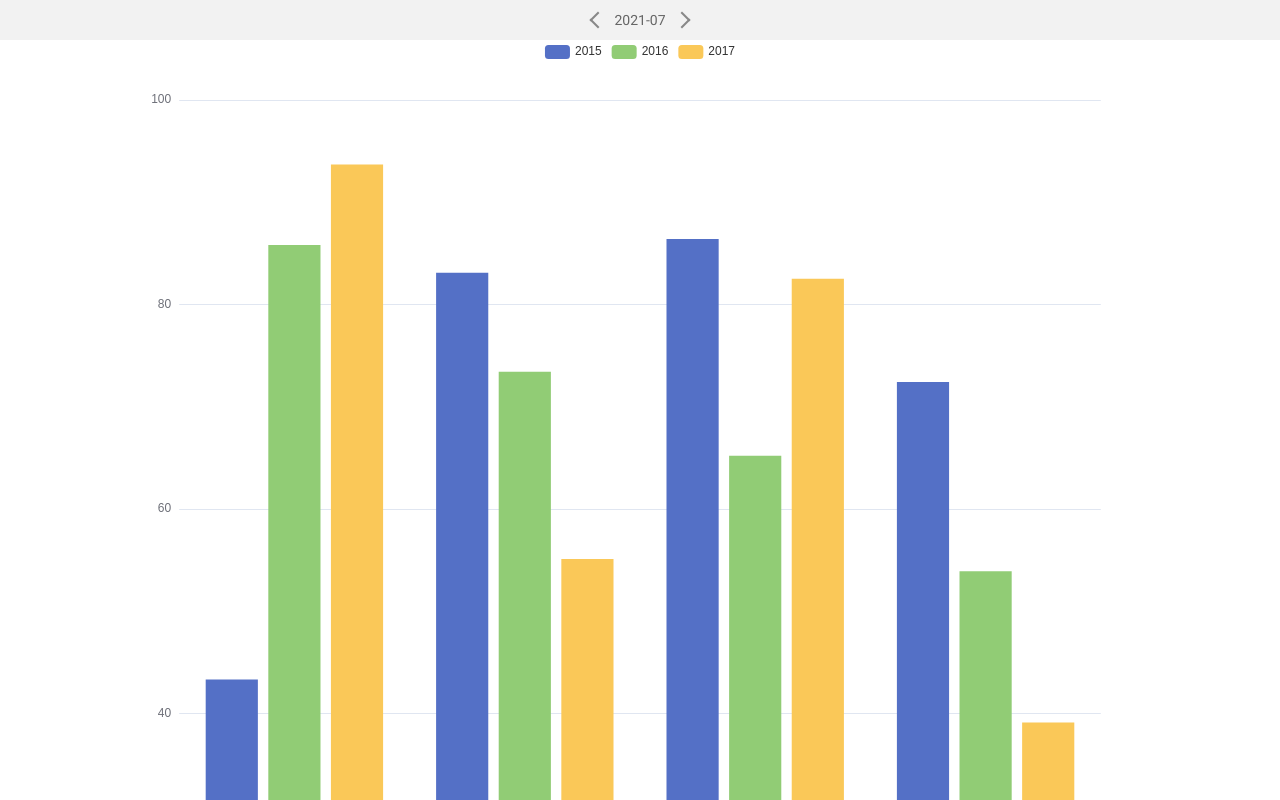
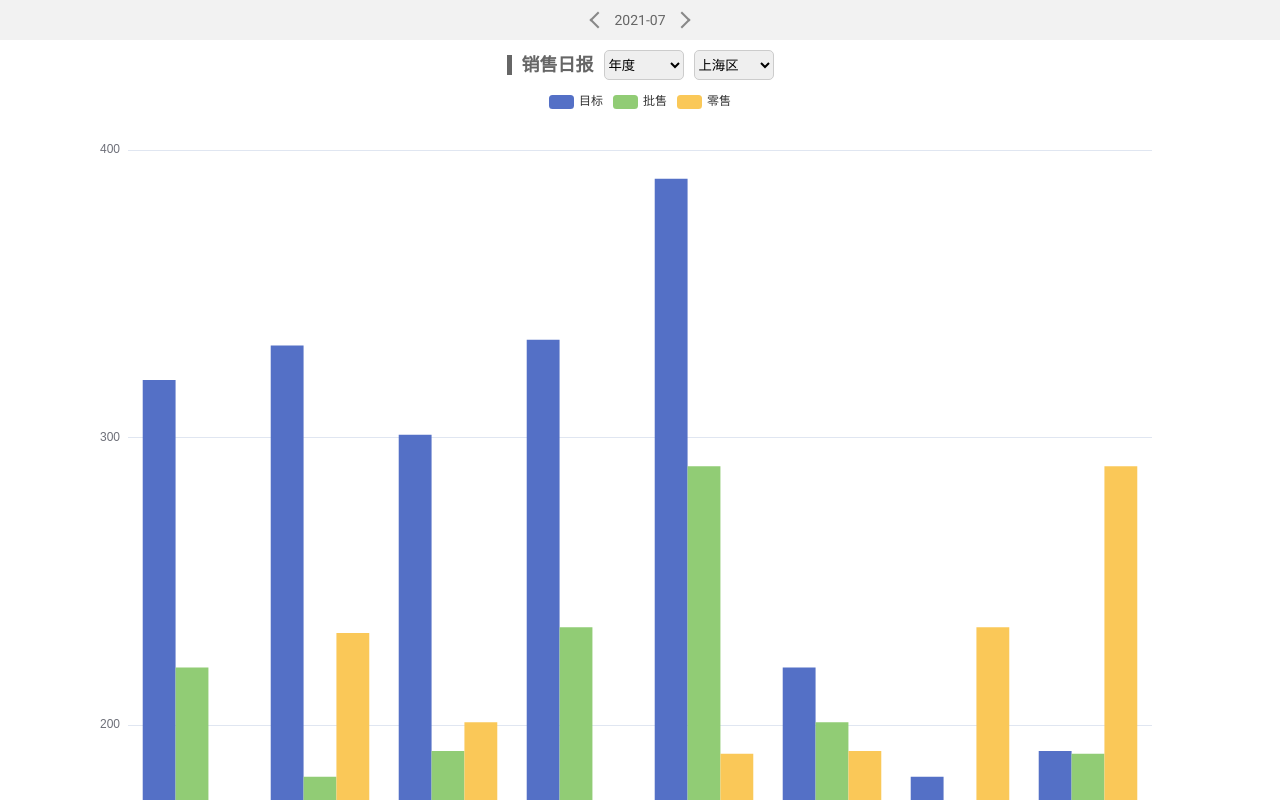
Before and after one commit to Markmartin/pms-charts, an Angular app: page /charts in a window 1280 px wide. Shown: the top 800 px of the page. Built offline with nearby package versions, Linux system fonts and the light colour scheme.

Commit message:
更新图表开发进度 优化http订阅

```diff
--- a/src/app/route/charts/charts.component.html
+++ b/src/app/route/charts/charts.component.html
@@ -1,12 +1,44 @@
 <div class="charts">
+  <form class="form" [formGroup]="form">
     <div class="header">
       <div class="left-arrow"></div>
       <div class="date">{{ date }}</div>
       <div class="right-arrow"></div>
     </div>
     <div class="charts-container">
-    <div class="sales-report" title="销售日报">
+      <!-- 销售报表 -->
+      <div class="charts-sales-container" meta="销售报表">
+        <div class="charts-header">
+          <div class="label">销售日报</div>
+          <select class="select-custom" formControlName="salesTimeSpan">
+            <option *ngFor="let option of dateOptions" [value]="option.value">
+              {{ option.viewValue }}
+            </option>
+          </select>
+          <select class="select-custom" formControlName="salesArea">
+            <option *ngFor="let option of areaOptions" [value]="option.value">
+              {{ option.viewValue }}
+            </option>
+          </select>
+        </div>
+        <!-- 图表dom -->
         <div class="charts-sales" id="charts-sales"></div>
       </div>
+
+      <!-- 试驾报表 -->
+      <div class="charts-sales-container" meta="试驾报表">
+        <div class="charts-header">
+          <div class="label">直营店试驾排名</div>
+          <select class="select-custom" formControlName="driveTimeSpan">
+            <option *ngFor="let option of dateOptions" [value]="option.value">
+              {{ option.viewValue }}
+            </option>
+          </select>
+        </div>
+
+        <!-- 图表dom -->
+        <div class="charts-drive" id="charts-drive"></div>
       </div>
     </div>
+  </form>
+</div>
--- a/src/app/route/charts/charts.component.scss
+++ b/src/app/route/charts/charts.component.scss
@@ -46,10 +46,41 @@ $arrow-color: #888;
     min-height: 100%;
     height: auto;
 
-    .charts-sales {
-      width: 90vw;
-      height: 90vw;
-      margin: 0 auto;
+    .charts-sales-container {
+      // 销售报表
+      .charts-header {
+        padding: 10px 0;
+        display: flex;
+        justify-content: center;
+        align-items: center;
+        .label {
+          padding-left: 10px;
+          color: #666;
+          font-size: 18px;
+          font-weight: bold;
+          border-left: 5px solid #666;
+        }
+        .select-custom {
+          margin-left: 10px;
+          width: 80px;
+          height: 30px;
+          border-radius: 5px;
+          border: 1px solid #ccc;
+          // height: 40px;
+        }
+      }
+      .charts-sales {
+        width: 100vw;
+        height: 100vw;
+        margin: 0 auto;
+      }
+
+      .charts-drive {
+        width: 100vw;
+        height: 100vw;
+        // height: 100vh;
+        margin: 0 auto;
+      }
     }
   }
 }
--- a/src/app/route/charts/charts.component.ts
+++ b/src/app/route/charts/charts.component.ts
@@ -2,6 +2,8 @@ import { Component, OnInit } from '@angular/core';
 import dayjs from 'dayjs';
 import * as echarts from 'echarts';
 import { EChartsType } from 'echarts';
+
+import { FormBuilder } from '@angular/forms';
 
 @Component({
   selector: 'app-charts',
@@ -9,40 +11,129 @@ import { EChartsType } from 'echarts';
   styleUrls: ['./charts.component.scss'],
 })
 export class ChartsComponent implements OnInit {
-  date = '';
-  chartDom = document.getElementById('charts-sales');
-  myChart: EChartsType | null = null;
-  option = {
-    legend: {},
-    tooltip: {},
-    dataset: {
-      source: [
-        ['product', '2015', '2016', '2017'],
-        ['Matcha Latte', 43.3, 85.8, 93.7],
-        ['Milk Tea', 83.1, 73.4, 55.1],
-        ['Cheese Cocoa', 86.4, 65.2, 82.5],
-        ['Walnut Brownie', 72.4, 53.9, 39.1],
+  // 当前选择时间
+  date = dayjs().format('YYYY-MM');
+  // 销售柱状图
+  dateOptions = [
+    { viewValue: '年度', value: '0' },
+    { viewValue: '月度', value: '1' },
+  ];
+  areaOptions = [
+    { viewValue: '上海区', value: '0' },
+    { viewValue: '全国', value: '1' },
+  ];
+  salesTimeSpan = '0';
+  salesBarChart!: EChartsType;
+  salesBarChartOption = {
+    tooltip: {
+      trigger: 'axis',
+      axisPointer: {
+        type: 'shadow',
+      },
+    },
+    legend: {
+      data: ['目标', '批售', '零售'],
+    },
+    xAxis: {
+      type: 'category',
+      data: ['上海', '北京', '江苏', '浙江', '南京', '嘉定', '黄埔', '杨浦'],
+    },
+    yAxis: {
+      type: 'value',
+    },
+    series: [
+      {
+        name: '目标',
+        type: 'bar',
+        barGap: 0,
+        data: [320, 332, 301, 334, 390, 220, 182, 191],
+      },
+      {
+        name: '批售',
+        type: 'bar',
+        data: [220, 182, 191, 234, 290, 201, 154, 190],
+      },
+      {
+        name: '零售',
+        type: 'bar',
+        data: [150, 232, 201, 154, 190, 191, 234, 290],
+      },
+    ],
+  };
+
+  // 试驾柱状图
+  driveTimeSpan = '0';
+  driveBarChart!: EChartsType;
+  driveBarChartoption = {
+    tooltip: {
+      trigger: 'axis',
+      axisPointer: {
+        type: 'shadow',
+      },
+    },
+    // legend: {
+    //   data: ['2011年', '2012年'],
+    // },
+    grid: {
+      left: '3%',
+      right: '4%',
+      bottom: '3%',
+      containLabel: true,
+    },
+    xAxis: {
+      type: 'value',
+      boundaryGap: [0, 0.01],
+    },
+    yAxis: {
+      type: 'category',
+      data: [
+        '上海吴越广场体验中心',
+        '上海中间广场体验中心',
+        '杭州湖滨银泰体验中心',
+        '西安曲江星悦荟体验中心',
+        '苏州龙湖狮山天街体验中心',
+        '苏州龙湖狮山天街体验中心',
+        '上海中间广场体验中心',
+        '杭州湖滨银泰体验中心',
+        '西安曲江星悦荟体验中心',
+        '苏州龙湖狮山天街体验中心',
+        '苏州龙湖狮山天街体验中心',
       ],
     },
-    xAxis: { type: 'category' },
-    yAxis: {},
-    // Declare several bar series, each will be mapped
-    // to a column of dataset.source by default.
-    series: [{ type: 'bar' }, { type: 'bar' }, { type: 'bar' }],
+    series: [
+      {
+        name: '试驾数',
+        type: 'bar',
+        data: [90, 70, 60, 50, 40, 30, 70, 60, 50, 40, 30],
+      },
+    ],
   };
-  constructor() {
-    this.date = dayjs().format('YYYY-MM');
-  }
+
+  form = this.formBuilder.group({
+    salesTimeSpan: ['0'],
+    salesArea: ['0'],
+    driveTimeSpan: ['0'],
+  });
+
+  constructor(private formBuilder: FormBuilder) {}
 
   ngOnInit(): void {
-    this.chartDom = document.getElementById('charts-sales');
-    if (this.chartDom) {
-      this.myChart = echarts.init(this.chartDom);
-      if (this.option) {
-        this.myChart.setOption(this.option);
-      }
+    const salesDom = document.getElementById('charts-sales');
+    if (salesDom) {
+      this.salesBarChart = echarts.init(salesDom);
+      this.salesBarChart.setOption(this.salesBarChartOption);
+    }
+
+    const driveDom = document.getElementById('charts-drive');
+    if (driveDom) {
+      this.driveBarChart = echarts.init(driveDom);
+      this.driveBarChart.setOption(this.driveBarChartoption);
     }
   }
 
   ngAfterViewInit(): void {}
+
+  updateSalesTimeSpan(value: any) {
+    console.log(value);
+  }
 }
--- a/src/app/route/login/login.component.ts
+++ b/src/app/route/login/login.component.ts
@@ -9,7 +9,7 @@ import {
 } from '@angular/forms';
 
 import { MatSnackBar } from '@angular/material/snack-bar';
-import { HttpService } from '@/service/http.service';
+import { HttpService } from '@/service/request/http.service';
 import { GlobalxService } from '@/service/global/globalx.service';
 
 function validateUserName(): ValidatorFn {
@@ -72,7 +72,7 @@ export class LoginComponent implements OnInit {
       return;
     }
 
-    this.httpService.userApiLogin((resp) => {
+    this.httpService.userApiLogin(this.form.value).subscribe((resp) => {
       if (resp.status) {
         this.globalx.setUserInfo(resp.data);
         this.router.navigate(['charts']);
--- a/src/app/service/global/globalx.service.ts
+++ b/src/app/service/global/globalx.service.ts
@@ -2,7 +2,7 @@ import { Injectable } from '@angular/core';
 
 import { Subject } from 'rxjs';
 
-import { UserInfo } from '@/service/http.interface';
+import { UserInfo } from '@/service/request/http.interface';
 
 @Injectable({
   providedIn: 'root',
--- a/src/app/service/http.interface.ts
+++ b/src/app/service/request/http.interface.ts
@@ -14,6 +14,11 @@ export interface CallbackFunc {
   (data: FormatResponse): void;
 }
 
+export interface UserInfoReq {
+  userName: string;
+  password: string;
+}
+
 export interface UserInfo {
   userCode: string;
   token: string;
--- a/src/app/service/http.service.ts
+++ b/src/app/service/request/http.service.ts
@@ -6,14 +6,14 @@ import {
   HttpErrorResponse,
 } from '@angular/common/http';
 import { environment } from '@env/environment';
-import { Observable, throwError } from 'rxjs';
-import { catchError } from 'rxjs/operators';
+import { Observable } from 'rxjs';
 import { MatSnackBar } from '@angular/material/snack-bar';
 import {
   CommonResponse,
   FormatResponse,
   CallbackFunc,
-} from '@/service/http.interface';
+  UserInfoReq,
+} from '@/service/request/http.interface';
 
 // 请求成功数据处理
 function formatResponse(
@@ -61,26 +61,15 @@ export class HttpService {
             | boolean
             | ReadonlyArray<string | number | boolean>;
         }
-  ): Observable<HttpResponse<CommonResponse>> {
-    return this.http
+  ): Observable<FormatResponse> {
+    return new Observable((subscriber) => {
+      this.http
         .request<CommonResponse>(method, `${environment.baseUrl}${url}`, {
           body,
           params,
           observe: 'response',
         })
-      .pipe(
-        catchError((error: HttpErrorResponse) => {
-          return throwError(error);
-        })
-      );
-  }
-
-  userApiLogin(cb: CallbackFunc): void {
-    const sub = this.apiInstance('post', 'com/login', {
-      userName: 'pms_fsaca',
-      password: 'aiways',
-    });
-    sub.subscribe(
+        .subscribe(
           (resp: HttpResponse<CommonResponse>) => {
             const response = formatResponse(resp);
             if (!response.status) {
@@ -90,8 +79,7 @@ export class HttpService {
                 duration: 2000,
               });
             }
-
-        cb(response);
+            subscriber.next(response);
           },
           (error: HttpErrorResponse) => {
             const response = formatResponseError(error);
@@ -100,8 +88,13 @@ export class HttpService {
               verticalPosition: 'top',
               duration: 2000,
             });
-        cb(response);
+            subscriber.next(response);
           }
         );
+    });
+  }
+
+  userApiLogin(userInfoReq: UserInfoReq): Observable<FormatResponse> {
+    return this.apiInstance('post', 'com/login', userInfoReq);
   }
 }
```
Also changed, not shown: src/app/route/charts/charts.module.ts (+9 -6 lines), 1 other file (tests, documents, lock files or other folders). Lines whose indentation alone changed are shown as unchanged.
